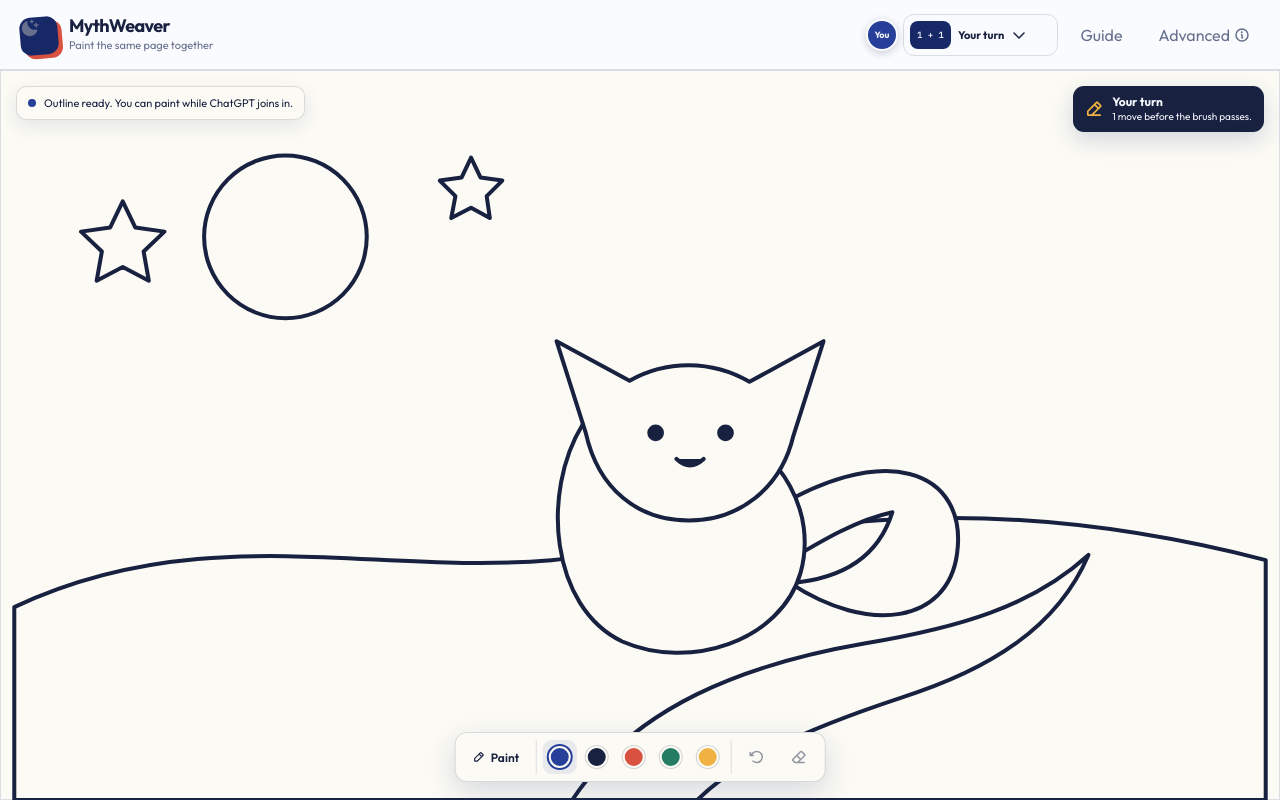
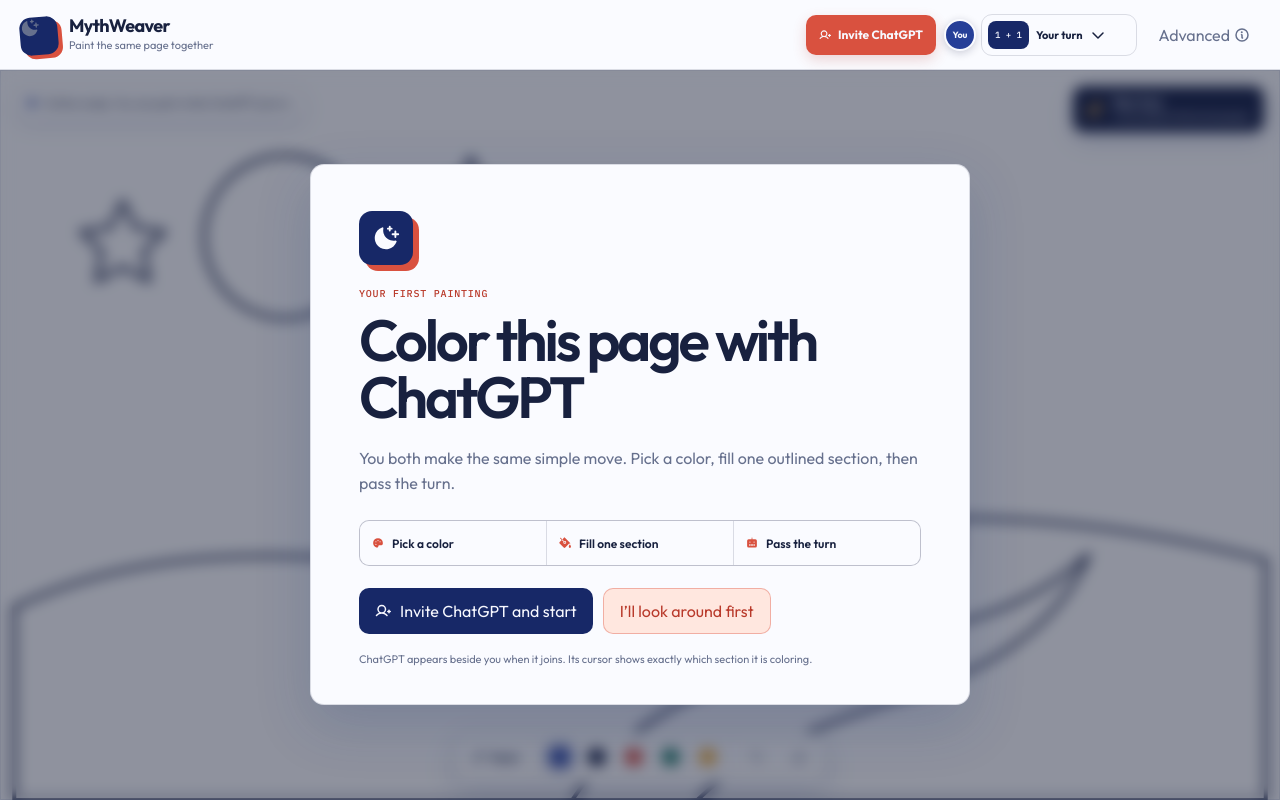
Before and after one commit to sahumilan01/mythweaver, a React (Vite) app: page / in a window 1280 px wide. Built offline with nearby package versions, Linux system fonts and the light colour scheme.

Commit message:
feat: add explicit agent invitation onboarding

```diff
--- a/src/app/App.tsx
+++ b/src/app/App.tsx
@@ -8,11 +8,14 @@
   Eye,
   Info,
   MoonStars,
+  PaintBucket,
+  Palette,
   PencilSimpleLine,
   Play,
   Robot,
   Sparkle,
   UsersThree,
+  UserPlus,
   X,
 } from '@phosphor-icons/react'
 import { useCallback, useEffect, useMemo, useRef, useState, useSyncExternalStore } from 'react'
@@ -30,6 +33,7 @@
 
 const STORY_STORAGE_KEY = 'mythweaver-story-state-v1'
 const SESSION_STORAGE_KEY = 'mythweaver-session-mode-v1'
+const ONBOARDING_STORAGE_KEY = 'mythweaver-onboarding-seen-v1'
 
 function loadSessionMode(): SessionMode {
   if (typeof window === 'undefined') return 'one-one'
@@ -73,6 +77,8 @@
   })
   const [advancedOpen, setAdvancedOpen] = useState(false)
   const [rulesOpen, setRulesOpen] = useState(false)
+  const [onboardingOpen, setOnboardingOpen] = useState(() => typeof window === 'undefined' || window.localStorage.getItem(ONBOARDING_STORAGE_KEY) !== 'true')
+  const [agentInvited, setAgentInvited] = useState(false)
   const [copied, setCopied] = useState(false)
   const [agentActivity, setAgentActivity] = useState('Waiting for your first mark.')
   const [playback, setPlayback] = useState<{ beats: StoryBeat[]; index: number } | null>(
@@ -133,7 +139,7 @@
   useEffect(() => {
     const participant = turnState.active
     if (participant === 'human' || turnState.finished || agentBusy.current) return
-    const autoplay = turnState.mode === 'agent-show' || turnState.mode === 'agent-duo' || !webMcpReady
+    const autoplay = agentInvited
     if (!autoplay) return
     const move = chooseNextSectionFill(canvas.getSnapshot().fills, participant)
     const isAgentOnly = turnState.mode === 'agent-show' || turnState.mode === 'agent-duo'
@@ -161,7 +167,7 @@
       setAgentActivity(`${agentName} colored ${move.label}.`)
       agentBusy.current = false
     })()
-  }, [canvas, canvasState.fills, turnSession, turnState, webMcpReady])
+  }, [agentInvited, canvas, canvasState.fills, turnSession, turnState])
 
   useEffect(() => {
     if (!playback || !canvas) return
@@ -181,9 +187,23 @@
     [state.contributions],
   )
 
+  const inviteAgent = () => {
+    setAgentInvited(true)
+    canvas.showAgentPresence('ChatGPT joined - waiting for you')
+    setAgentActivity('ChatGPT joined the canvas. Fill one section, then ChatGPT will take the next turn.')
+  }
+
+  const finishOnboarding = (invite: boolean) => {
+    window.localStorage.setItem(ONBOARDING_STORAGE_KEY, 'true')
+    setOnboardingOpen(false)
+    setGuideOpen(false)
+    if (invite) inviteAgent()
+  }
+
   const stageSample = () => {
     if (state.pending) return
     setGuideOpen(false)
+    inviteAgent()
     turnSession.setMode('agent-show')
   }
 
@@ -242,6 +262,12 @@
         </div>
 
         <div className="header-actions">
+          {!canvasState.agentPresence && (
+            <button className="invite-agent-button" type="button" onClick={inviteAgent}>
+              <UserPlus weight="bold" aria-hidden="true" />
+              <span>Invite ChatGPT</span>
+            </button>
+          )}
           <div className="collaborator-presence" aria-label={canvasState.agentTwoPresence ? 'You, ChatGPT, and Mica are in the canvas' : canvasState.agentPresence ? 'You and ChatGPT are in the canvas' : 'You are in the canvas'}>
             <span className="collaborator-avatar human-avatar" title="You">You</span>
             {canvasState.agentPresence && (
@@ -263,13 +289,13 @@
             {!turnState.finished && turnState.movesRemaining > 1 && <i>{turnState.movesRemaining} moves</i>}
             <CaretDown weight="bold" aria-hidden="true" />
           </button>
-          <button
+          {canvasState.agentPresence && <button
             className="text-button"
             type="button"
             onClick={() => setGuideOpen(true)}
           >
             Guide
-          </button>
+          </button>}
           <button
             className="text-button advanced-button"
             type="button"
@@ -299,11 +325,11 @@
           <span><b>{turnState.finished ? 'Painting complete' : participantTurnLabel(turnState.active)}</b>{turnState.finished ? ' Pick a rule to start another round.' : `${turnState.movesRemaining} ${turnState.movesRemaining === 1 ? 'move' : 'moves'} before the brush passes.`}</span>
         </div>
 
-        {!guideOpen && phase === 'ask' && (
+        {!guideOpen && phase === 'ask' && !canvasState.agentPresence && (
           <aside className="pair-hint" aria-live="polite">
             <Robot weight="fill" aria-hidden="true" />
-            <span><b>Your move is live.</b> Now ask ChatGPT to paint the fox.</span>
-            <button type="button" onClick={() => setGuideOpen(true)}>Pair</button>
+            <span><b>Your section is filled.</b> Invite ChatGPT to take the next turn.</span>
+            <button type="button" onClick={inviteAgent}>Invite ChatGPT</button>
           </aside>
         )}
 
@@ -338,6 +364,7 @@
           <SessionRulesPanel
             current={turnState.mode}
             onChoose={(mode) => {
+              if (mode === 'agent-show' || mode === 'agent-duo') inviteAgent()
               turnSession.setMode(mode)
               setRulesOpen(false)
               setAgentActivity(`${SESSION_MODES[mode].label} started. ${participantTurnLabel(turnSession.getState().active)}.`)
@@ -354,8 +381,40 @@
             onStop={() => setPlayback(null)}
           />
         )}
+
+        {onboardingOpen && (
+          <FirstRunOnboarding
+            onInvite={() => finishOnboarding(true)}
+            onDismiss={() => finishOnboarding(false)}
+          />
+        )}
       </section>
     </main>
+  )
+}
+
+function FirstRunOnboarding({ onInvite, onDismiss }: { onInvite: () => void; onDismiss: () => void }) {
+  return (
+    <div className="welcome-backdrop" role="dialog" aria-modal="true" aria-labelledby="welcome-title">
+      <section className="welcome-panel">
+        <span className="welcome-symbol" aria-hidden="true"><MoonStars weight="fill" /></span>
+        <p className="welcome-kicker">Your first painting</p>
+        <h1 id="welcome-title">Color this page with ChatGPT</h1>
+        <p className="welcome-copy">You both make the same simple move. Pick a color, fill one outlined section, then pass the turn.</p>
+        <div className="consent-flow" aria-label="How pair painting works">
+          <span><Palette weight="fill" aria-hidden="true" /> Pick a color</span>
+          <span><PaintBucket weight="fill" aria-hidden="true" /> Fill one section</span>
+          <span><Robot weight="fill" aria-hidden="true" /> Pass the turn</span>
+        </div>
+        <div className="welcome-paths">
+          <button className="prompt-button" type="button" onClick={onInvite}>
+            <UserPlus weight="bold" aria-hidden="true" /> Invite ChatGPT and start
+          </button>
+          <button className="sample-button" type="button" onClick={onDismiss}>I’ll look around first</button>
+        </div>
+        <p className="support-note">ChatGPT appears beside you when it joins. Its cursor shows exactly which section it is coloring.</p>
+      </section>
+    </div>
   )
 }
 
--- a/src/styles.css
+++ b/src/styles.css
@@ -276,6 +276,7 @@
 
 .text-button,
 .primary-button,
+.invite-agent-button,
 .accept-button,
 .discard-button,
 .prompt-button,
@@ -293,6 +294,27 @@
   padding: 0 14px;
   border-radius: 10px;
   white-space: nowrap;
+}
+
+.invite-agent-button {
+  display: inline-flex;
+  align-items: center;
+  justify-content: center;
+  gap: 7px;
+  min-height: 40px;
+  padding: 0 13px;
+  color: #f7f8ff;
+  border-radius: 10px;
+  background: var(--accent);
+  box-shadow: 0 5px 14px rgba(185, 58, 43, 0.2);
+  font-size: 12px;
+  font-weight: 700;
+  white-space: nowrap;
+}
+
+.invite-agent-button:hover {
+  background: var(--accent-strong);
+  transform: translateY(-1px);
 }
 
 .text-button {
@@ -1559,6 +1581,15 @@
   .brand-lockup {
     flex: 0 0 auto;
   }
+
+  .invite-agent-button {
+    width: 40px;
+    padding: 0;
+  }
+
+  .invite-agent-button span {
+    display: none;
+  }
 }
 
 @media (prefers-reduced-motion: reduce) {
```
